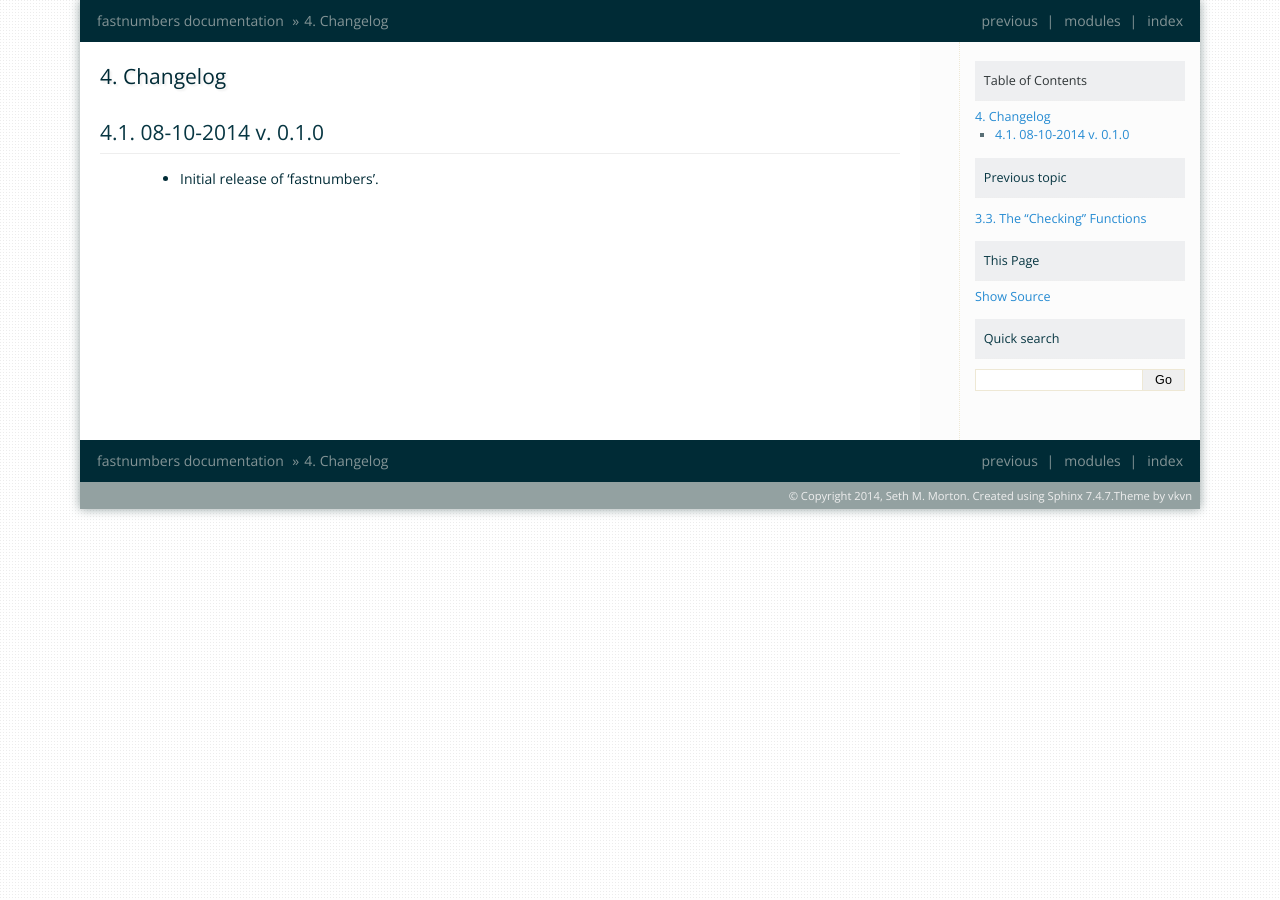
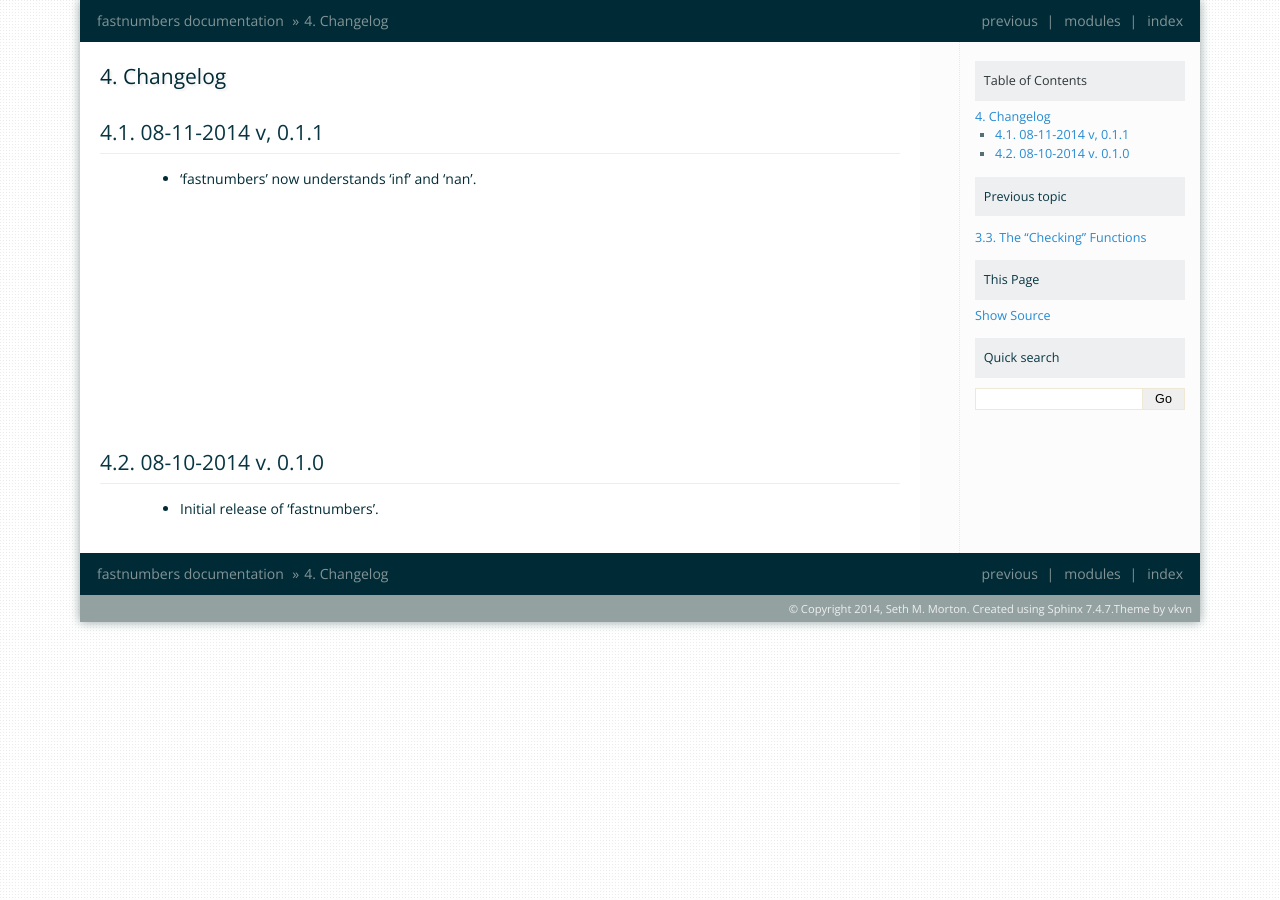
Before and after one commit to SethMMorton/fastnumbers, a Sphinx documentation site: the page built from docs/source/changelog.rst, in a window 1280 px wide. Built offline with Sphinx 7.4.7, drawn with Linux system fonts in a browser that asks for light colours.

Commit message:
Added documentation for 'inf' and 'nan'.

```diff
--- a/README.rst
+++ b/README.rst
@@ -151,6 +151,11 @@ Seth M. Morton
 History
 -------
 
+08-11-2014 v, 0.1.1
+'''''''''''''''''''
+
+    - 'fastnumbers' now understands 'inf' and 'nan'.
+
 08-10-2014 v. 0.1.0
 '''''''''''''''''''
 
--- a/docs/source/changelog.rst
+++ b/docs/source/changelog.rst
@@ -3,6 +3,11 @@
 Changelog
 ---------
 
+08-11-2014 v, 0.1.1
+'''''''''''''''''''
+
+    - 'fastnumbers' now understands 'inf' and 'nan'.
+
 08-10-2014 v. 0.1.0
 '''''''''''''''''''
 
```
Also changed, not shown: 1 other file.
